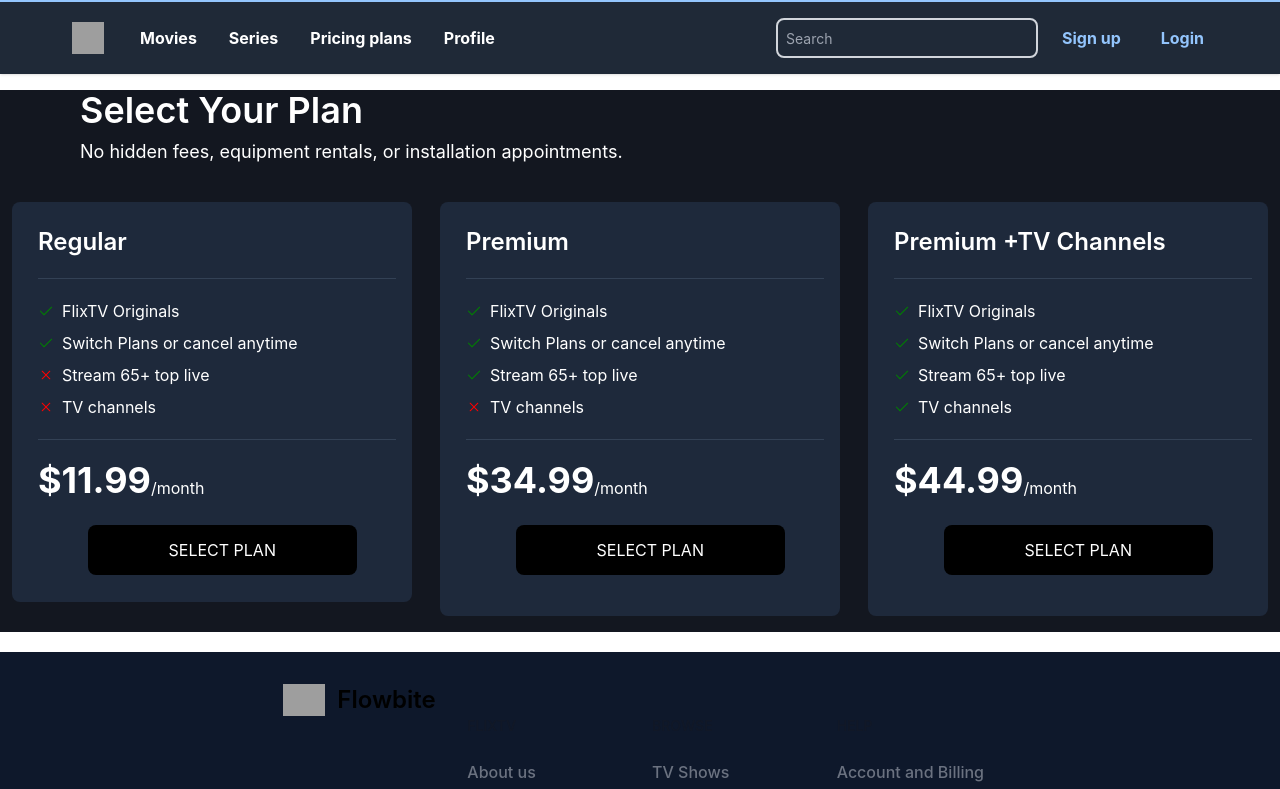
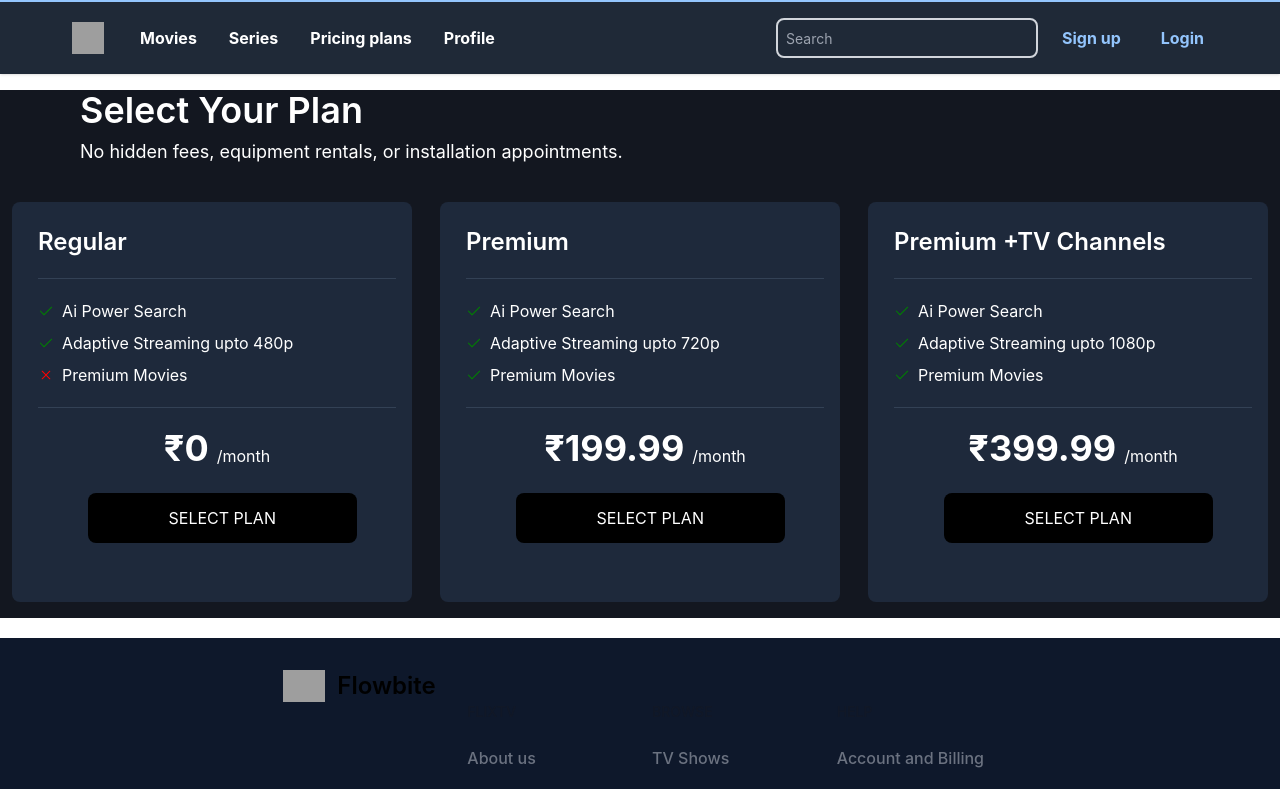
Before and after one commit to MT-Open-Soft/ui-client, a React (Create React App) app: page /plans in a window 1280 px wide. Shown: the top 789 px of the page. Built offline with nearby package versions, Linux system fonts and the light colour scheme; grey boxes are pictures that could not be loaded.

Commit message:
Initial changes

```diff
--- a/src/components/Navbar.js
+++ b/src/components/Navbar.js
@@ -122,7 +122,7 @@ function Navbar() {
             Series
           </a>
           <a
-            href="pricing"
+            href="plans"
             onClick={() => {
               toggleMenu();
               setIsSearchVisible(true);
--- a/src/pages/MovieDetail.js
+++ b/src/pages/MovieDetail.js
@@ -1,6 +1,6 @@
 import React from 'react';
-import { FontAwesomeIcon } from '@fortawesome/react-fontawesome';
-import { faPlayCircle } from '@fortawesome/free-solid-svg-icons';
+// import { FontAwesomeIcon } from '@fortawesome/react-fontawesome';
+// import { faPlayCircle } from '@fortawesome/free-solid-svg-icons';
 
 const MovieDetail = () => {
   // Static movie data for demonstration
@@ -29,7 +29,7 @@ const MovieDetail = () => {
       {/* Content */}
       <div className="relative p-8">
         <div className="mt-8 flex items-center">
-          <FontAwesomeIcon icon={faPlayCircle} size="3x" className="text-white-600 hover:text-white-700 transition duration-300 ease-in-out" />
+          {/* <FontAwesomeIcon icon={faPlayCircle} size="3x" className="text-white-600 hover:text-white-700 transition duration-300 ease-in-out" /> */}
           <span className="ml-2 text-xl">Watch Movie</span>
         </div>
         <br></br>
--- a/src/pages/Plans.js
+++ b/src/pages/Plans.js
@@ -18,23 +18,21 @@ const Cards = () => {
             <h2 className="text-2xl my-2 font-semibold">Regular</h2>
             <hr class="h-px my-5 bg-slate-700 border-0"></hr>
             <p className="flex flex-row my-2 ">
-              <GoCheck className="mr-2 mt-1" color="green" /> FlixTV Originals
+              <GoCheck className="mr-2 mt-1" color="green" /> Ai Power Search
             </p>
             <p className="flex flex-row my-2">
-              <GoCheck className="mr-2 mt-1" color="green" /> Switch Plans or
-              cancel anytime
+              <GoCheck className="mr-2 mt-1" color="green" /> Adaptive Streaming upto 480p
             </p>
             <p className="flex flex-row my-2">
-              <GoX className="mr-2 mt-1" color="red" /> Stream 65+ top live
+              <GoX className="mr-2 mt-1" color="red" /> Premium Movies
             </p>
-            <p className="flex flex-row my-2">
-              <GoX className="mr-2 mt-1" color="red" /> TV channels
-            </p>
-            <hr class="h-px my-5 bg-slate-700 border-0"></hr>
-            <div className="flex flex-row">
-              <h2 className="text-4xl font-bold">$11.99</h2>
-              <p className="mt-4">/month</p>
-            </div>
+
+            <hr className="h-px my-5 bg-slate-700 border-0" />
+<div className="flex flex-row items-center justify-center"> {/* Center align price and month */}
+  <h2 className="text-4xl font-bold">&#8377;0</h2>
+  <p className="text-white mt-4 ml-2">/month</p> {/* Add ml-2 to create space */}
+</div>
+
             <button className="w-3/4 h-[50px] bg-black text-white p-1 rounded-lg transition-colors duration-300 ease-in-out hover:bg-white hover:text-slate-800 ml-[50px] my-[25px]">
               SELECT PLAN
             </button>
@@ -46,25 +44,22 @@ const Cards = () => {
             <h2 className="text-2xl my-2 font-semibold">Premium</h2>
             <hr class="h-px my-5 bg-slate-700 border-0"></hr>
             <p className="flex flex-row my-2">
-              <GoCheck className="mr-2 mt-1" color="green" /> FlixTV Originals
+              <GoCheck className="mr-2 mt-1" color="green" /> Ai Power Search
             </p>
             <p className="flex flex-row my-2">
               <GoCheck className="mr-2 mt-1" color="green" />
-              Switch Plans or cancel anytime
+              Adaptive Streaming upto 720p
             </p>
             <p className="flex flex-row my-2">
               <GoCheck className="mr-2 mt-1" color="green" />
-              Stream 65+ top live
+              Premium Movies
             </p>
-            <p className="flex flex-row my-2">
-              <GoX className="mr-2 mt-1" color="red" />
-              TV channels
-            </p>
-            <hr class="h-px my-5 bg-slate-700 border-0"></hr>
-            <div className="flex flex-row">
-              <h2 className="text-4xl font-bold">$34.99</h2>
-              <p className="mt-4">/month</p>
-            </div>
+
+            <hr className="h-px my-5 bg-slate-700 border-0" />
+<div className="flex flex-row items-center justify-center"> {/* Center align price and month */}
+  <h2 className="text-4xl font-bold">&#8377;199.99</h2>
+  <p className="text-white mt-4 ml-2">/month</p> {/* Add ml-2 to create space */}
+</div>
             <button className="w-3/4 h-[50px] bg-black text-white p-1 rounded-lg transition-colors duration-300 ease-in-out hover:bg-white hover:text-slate-800 ml-[50px] my-[25px]">
               SELECT PLAN
             </button>
@@ -79,25 +74,25 @@ const Cards = () => {
             <hr class="h-px my-5 bg-slate-700 border-0"></hr>
             <p className="flex flex-row my-2">
               <GoCheck className="mr-2 mt-1" color="green" />
-              FlixTV Originals
+              Ai Power Search
             </p>
             <p className="flex flex-row my-2">
               <GoCheck className="mr-2 mt-1" color="green" />
-              Switch Plans or cancel anytime
+              Adaptive Streaming upto 1080p
             </p>
             <p className="flex flex-row my-2">
               <GoCheck className="mr-2 mt-1" color="green" />
-              Stream 65+ top live
+              Premium Movies
             </p>
-            <p className="flex flex-row my-2">
+            {/* <p className="flex flex-row my-2">
               <GoCheck className="mr-2 mt-1" color="green" />
               TV channels
-            </p>
-            <hr class="h-px my-5 bg-slate-700 border-0"></hr>
-            <div className="flex flex-row">
-              <h2 className="text-4xl font-bold">$44.99</h2>
-              <p className="mt-4">/month</p>
-            </div>
+            </p> */}
+            <hr className="h-px my-5 bg-slate-700 border-0" />
+<div className="flex flex-row items-center justify-center"> {/* Center align price and month */}
+  <h2 className="text-4xl font-bold">&#8377;399.99</h2>
+  <p className="text-white mt-4 ml-2">/month</p> {/* Add ml-2 to create space */}
+</div>
             <button className="w-3/4 h-[50px] bg-black text-white p-1 rounded-lg transition-colors duration-300 ease-in-out hover:bg-white hover:text-slate-800 ml-[50px] my-[25px]">
               SELECT PLAN
             </button>
--- a/src/pages/Pricing.js
+++ b/src/pages/Pricing.js
@@ -15,23 +15,10 @@ function Pricing() {
 
         <div className="text-left mb-8">
           <p className="text-base font-medium mb-4">
-            Many desktop publishing packages and{" "}
-            <a href="https://example.com" style={{ color: "darkblue" }}>
-              web page
-            </a>
-            editors now use Lorem Ipsum as their default model text, and a
-            search for 'lorem ipsum' will uncover many web sites still in their
-            infancy. Various versions have evolved over the years, sometimes by
-            accident, sometimes on purpose (injected humour and the like).
+          Experience unlimited access to movies and TV shows with our Regular Membership, available at ₹999 per year, ₹199 per month, or ₹499 for 3 months. Elevate your entertainment with our Premium Membership, offering exclusive content and additional features for ₹1499 per year, ₹299 per month, or ₹599 for 3 months. For the ultimate entertainment experience, opt for our Premium+TV Channels membership at ₹1999 per year or ₹399 per month, providing access to premium content and TV channels. Unlock a world of entertainment today!
           </p>
           <p className="text-base font-medium mb-4">
-            All the Lorem Ipsum generators on the Internet tend to repeat
-            predefined chunks as necessary, making this the first true generator
-            on the Internet. It uses a dictionary of over 200 Latin words,
-            combined with a handful of model sentence structures, to generate
-            Lorem Ipsum which looks reasonable. The generated Lorem Ipsum is
-            therefore always free from repetition, injected humour, or
-            non-characteristic words etc.
+          To sign up for FlixTv Premium membership anytime in the future:
           </p>
         </div>
         {/* </div> */}
@@ -42,34 +29,23 @@ function Pricing() {
           <div className="grid grid-cols-1 sm:grid-cols-2 lg:grid-cols-4 gap-4 mb-8">
             {/* Box 1 */}
             <div className="border border-white rounded p-4 hover:bg-white hover:text-black transition duration-300">
-              <h2 className="text-lg font-semibold mb-2">🚀 Choose Your Plan 1</h2>
-              <p className="text-base font-medium">It to make a type specimen book. It has
-                survived not only five centuries, but
-                also the leap into electronic
-                typesetting, remaining</p>
+              <h2 className="text-lg font-semibold mb-2">🚀 Step 1</h2>
+              <p className="text-base font-medium">Visit our website.</p>
             </div>
             {/* Box 2 */}
             <div className="border border-white rounded p-4 hover:bg-white hover:text-black transition duration-300">
-              <h2 className="text-lg font-semibold mb-2">🌟 Choose Your Plan 2</h2>
-              <p className="text-base font-medium">If you are going to use a passage of Lorem
-                 Ipsum, you need to be sure there isn't
-                 anything embarrassing hidden in the
-                 middle of text</p>
+              <h2 className="text-lg font-semibold mb-2">🌟 Step 2</h2>
+              <p className="text-base font-medium">Choose your desired membership plan.</p>
             </div>
             {/* Box 3 */}
             <div className="border border-white rounded p-4 hover:bg-white hover:text-black transition duration-300">
-              <h2 className="text-lg font-semibold mb-2">💼 Choose Your Plan 3</h2>
-              <p className="text-base font-medium"> It to make a type specimen book. It has
-                survived not only five centuries, but also
-                the leap into electronic typesetting,
-                remaining essentially</p>
+              <h2 className="text-lg font-semibold mb-2">💼 Step 3</h2>
+              <p className="text-base font-medium"> Click or tap on the sign-up button.</p>
             </div>
             {/* Box 4 */}
             <div className="border border-white rounded p-4 hover:bg-white hover:text-black transition duration-300">
-              <h2 className="text-lg font-semibold mb-2">🔥 Choose Your Plan 4</h2>
-              <p className="text-base font-medium">Various versions have evolved over the
-                 years, sometimes by accident, sometimes on
-                  purpose</p>
+              <h2 className="text-lg font-semibold mb-2">🔥 Step 4</h2>
+              <p className="text-base font-medium">Follow the on-screen instructions to complete the payment and enjoy unlimited entertainment.</p>
             </div>
           </div>
 
--- a/src/pages/Users.js
+++ b/src/pages/Users.js
@@ -10,16 +10,21 @@ const Catalog = () => {
   const [showOptions, setShowOptions] = useState(false); // State to track if options should be shown
 
   const handleSortBy = (option) => {
-    if (option === 'pricing plan') {
-      // Sort by pricing plan in increasing order
-      setCatalogData([...catalogData.sort((a, b) => a['pricing plan'] - b['pricing plan'])]);
+    let sortedData = [...catalogData];
+    if (option === 'date') {
+      sortedData.sort((a, b) => new Date(a.createdDate) - new Date(b.createdDate));
+    } else if (option === 'pricingPlan') {
+      const planOrder = { 'Premium': 0, 'Basic': 1, 'Free': 2 };
+      sortedData.sort((a, b) => planOrder[a[option]] - planOrder[b[option]]);
     } else {
-      // Sort by other options
-      setCatalogData([...catalogData.sort((a, b) => (a[option] > b[option]) ? 1 : -1)]);
+      sortedData.sort((a, b) => (a[option] > b[option]) ? 1 : -1);
     }
+    setCatalogData(sortedData);
     setSortBy(option);
     setShowOptions(false); // Close the options after selecting one
   };
+
+
 
 
   const toggleOptions = () => {
@@ -39,7 +44,7 @@ const Catalog = () => {
     },
     {
       id: 23,
-      basicInfo: 'John Doe',
+      basicInfo: 'Bohn Doe',
       username: 'email@email.com',
       pricingPlan: 'Premium',
       comments: '23',
@@ -49,9 +54,9 @@ const Catalog = () => {
     },
     {
       id: 23,
-      basicInfo: 'John Doe',
+      basicInfo: 'Chhn Doe',
       username: 'email@email.com',
-      pricingPlan: 'Premium',
+      pricingPlan: 'Basic',
       comments: '9',
       reviews: 6,
       status: 'Approved',
@@ -65,13 +70,13 @@ const Catalog = () => {
       comments: '8',
       reviews: 11,
       status: 'Banned',
-      createdDate: '24 Oct 2021'
+      createdDate: '14 Oct 2021'
     },
     {
       id: 23,
       basicInfo: 'John Doe',
       username: 'email@email.com',
-      pricingPlan: 'Premium',
+      pricingPlan: 'Free',
       comments: '23',
       reviews: 0,
       status: 'Approved',
@@ -85,7 +90,7 @@ const Catalog = () => {
       comments: '18',
       reviews: 2,
       status: 'Approved',
-      createdDate: '24 Oct 2021'
+      createdDate: '28 Oct 2021'
     },
   ]);
 
@@ -94,15 +99,30 @@ const Catalog = () => {
   const [searchResults, setSearchResults] = useState([]); // State to store search results
 
   const handleSearch = (e) => {
-    const query = e.target.value.toLowerCase();
+    const query = e.target.value.toLowerCase().trim(); // Convert input to lowercase and remove leading/trailing spaces
     setSearchQuery(query);
-    if (!query.trim()) {
+
+    if (!query) {
+      // If the search query is empty, reset search results to empty array
       setSearchResults([]);
       return;
     }
-    const results = catalogData.filter(item => item.title.toLowerCase().includes(query));
+
+    // Filter catalogData based on the search query
+    const results = catalogData.filter((item) => {
+      // Convert relevant item properties to lowercase for case-insensitive comparison
+      const basicInfo = item.basicInfo.toLowerCase();
+      const username = item.username.toLowerCase();
+
+      // Check if either basicInfo or username contains the search query
+      return basicInfo.includes(query) || username.includes(query);
+    });
+
+    // Set the search results to the filtered items
     setSearchResults(results);
   };
+
+
 
   return (
     <div className="bg-[#212529] text-white relative">
@@ -134,7 +154,7 @@ const Catalog = () => {
           <input
             type="text"
             className="bg-[#151f30] text-white border-none pl-8 pr-4 py-2 rounded-md placeholder-gray-500 focus:outline-none focus:ring-2 focus:ring-blue-600"
-            placeholder="Find movies/TV series"
+            placeholder="Find users.."
             value={searchQuery}
             onChange={handleSearch}
           />
--- a/src/pages/YoutubePlayer.js
+++ b/src/pages/YoutubePlayer.js
@@ -1,6 +1,6 @@
 import React, { useState, useEffect } from 'react';
-import { FontAwesomeIcon } from '@fortawesome/react-fontawesome';
-import { faPlayCircle } from '@fortawesome/free-solid-svg-icons';
+// import { FontAwesomeIcon } from '@fortawesome/react-fontawesome';
+// import { faPlayCircle } from '@fortawesome/free-solid-svg-icons';
 
 const MovieDetail = ({ movie }) => {
   const [playVideo, setPlayVideo] = useState(false);
@@ -37,7 +37,7 @@ const MovieDetail = ({ movie }) => {
           >
             <div className="absolute inset-0 bg-black opacity-50"></div>
             <div className="absolute inset-0 flex justify-center items-center">
-              <FontAwesomeIcon icon={faPlayCircle} size="3x" className="text-white cursor-pointer hover:text-gray-300 transition duration-300 ease-in-out" onClick={handlePlayClick} />
+              {/* <FontAwesomeIcon icon={faPlayCircle} size="3x" className="text-white cursor-pointer hover:text-gray-300 transition duration-300 ease-in-out" onClick={handlePlayClick} /> */}
             </div>
           </div>
         ) : (
```
